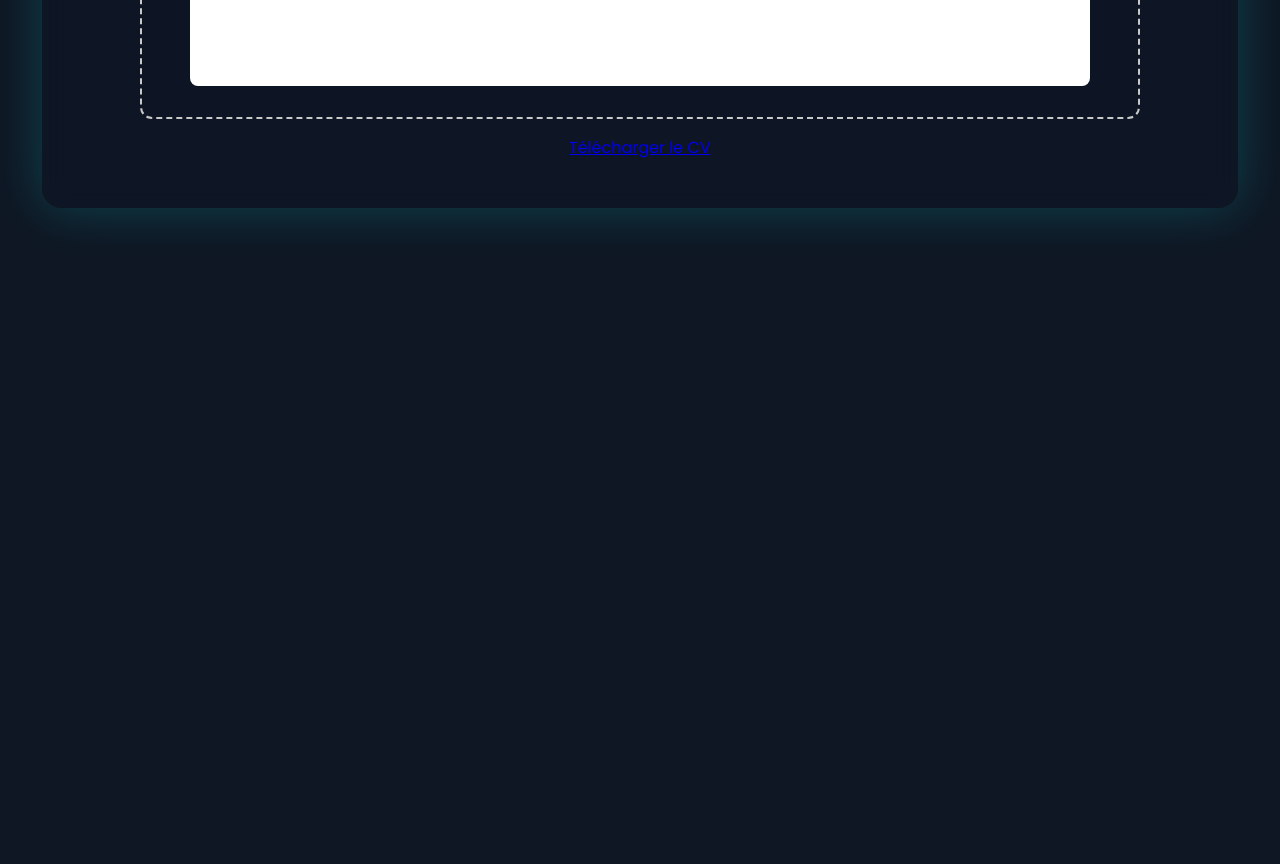
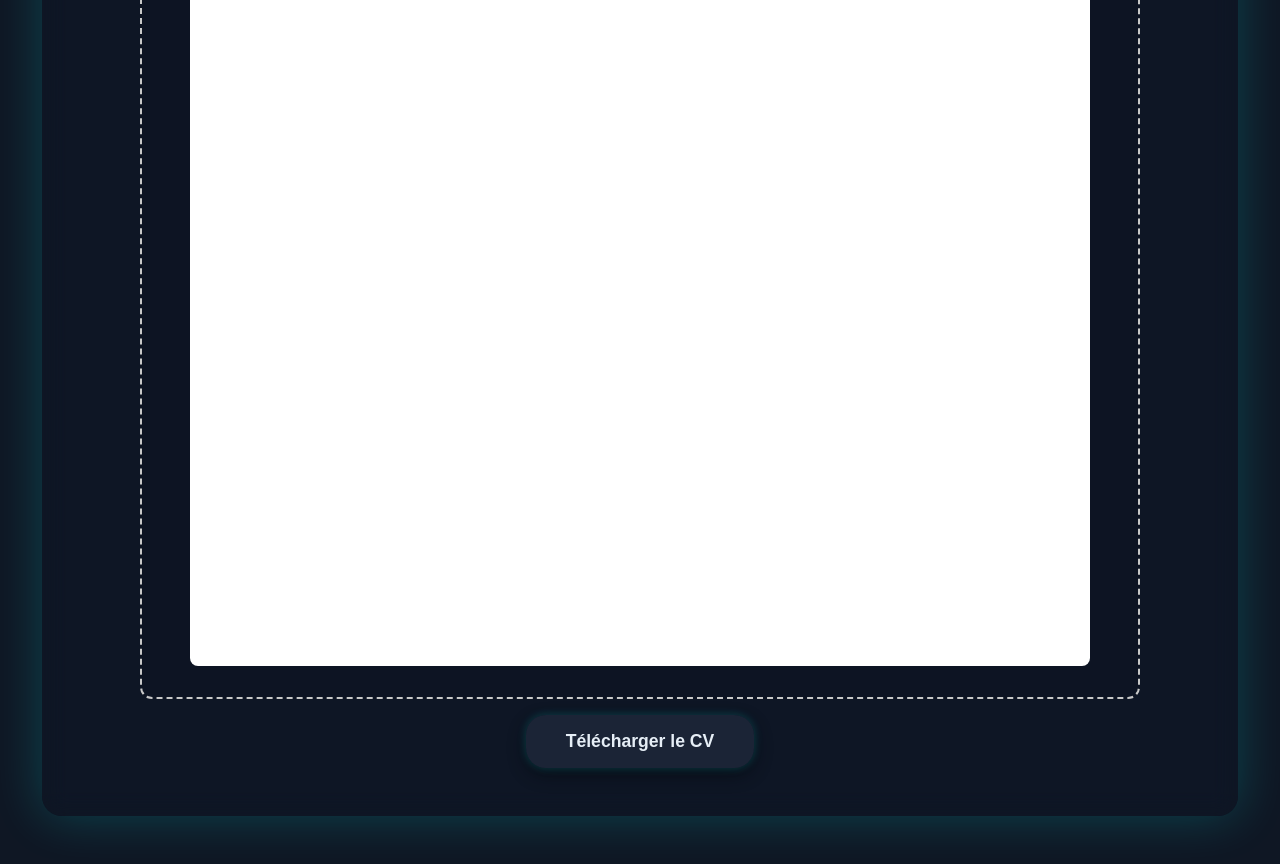
Before and after one commit to ftTower/portfolio, a plain HTML site: page cv.html in a window 1280 px wide. Shown: the part 980-1844 px from the top of the page. Before the commit the page ends 1236 px from the top, so only its background shows below. Drawn offline with Linux system fonts and the light colour scheme.

Commit message:
Update CV iframe height and improve download button structure

```diff
--- a/cv.html
+++ b/cv.html
@@ -32,7 +32,7 @@
           src="docs/Auer-Winum-Thomas-CV.pdf"
           title="Aperçu du CV (PDF)"
           width="100%"
-          height="720"
+          height="1300"
           loading="lazy"
           style="border:none; border-radius:8px; background:#fff;">
         </iframe>
@@ -41,7 +41,9 @@
       </div>
 
       <div style="margin-top:16px; text-align:center;">
-      <a href="docs/Auer-Winum-Thomas-CV.pdf" class="btn" download>Télécharger le CV</a>
+      <a href="docs/Auer-Winum-Thomas-CV.pdf" class="btn-link" download>
+        <button class="btn" type="button">Télécharger le CV</button>
+      </a>
       </div>
     </section>
 
```
